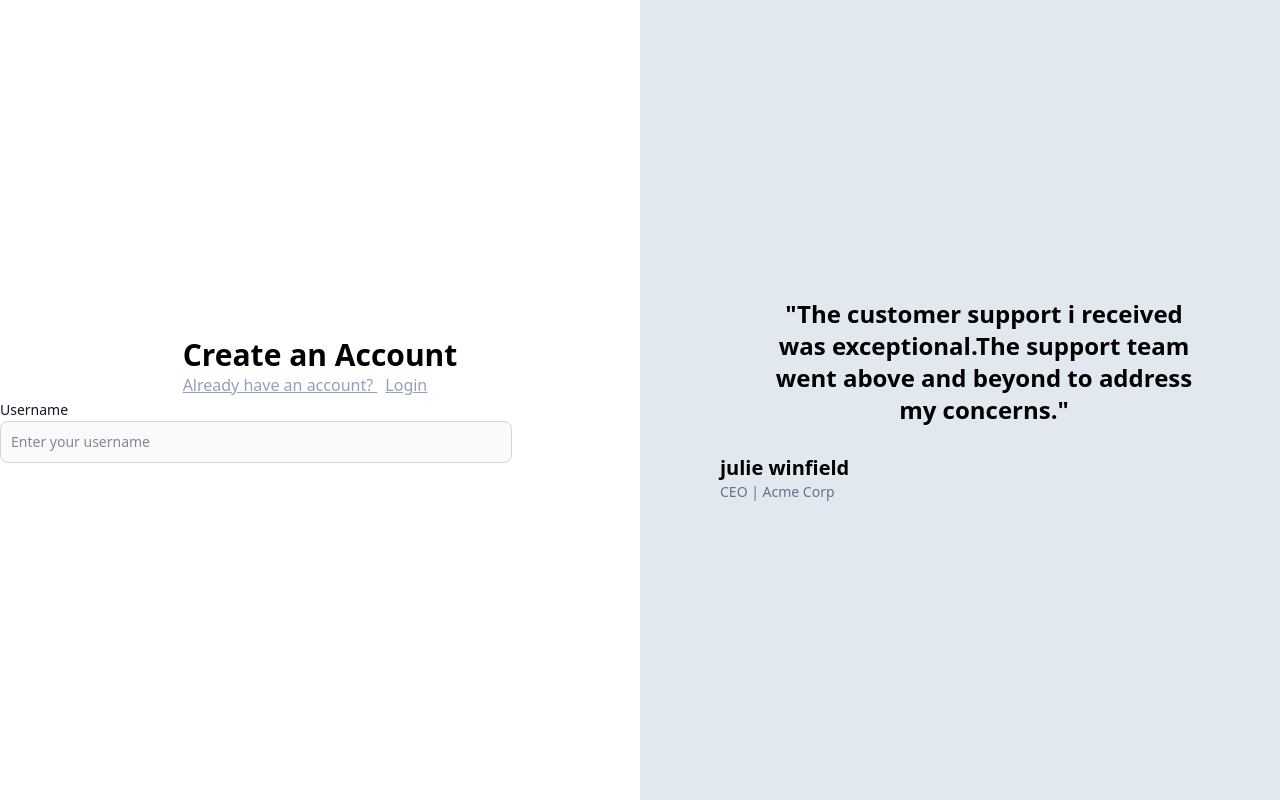
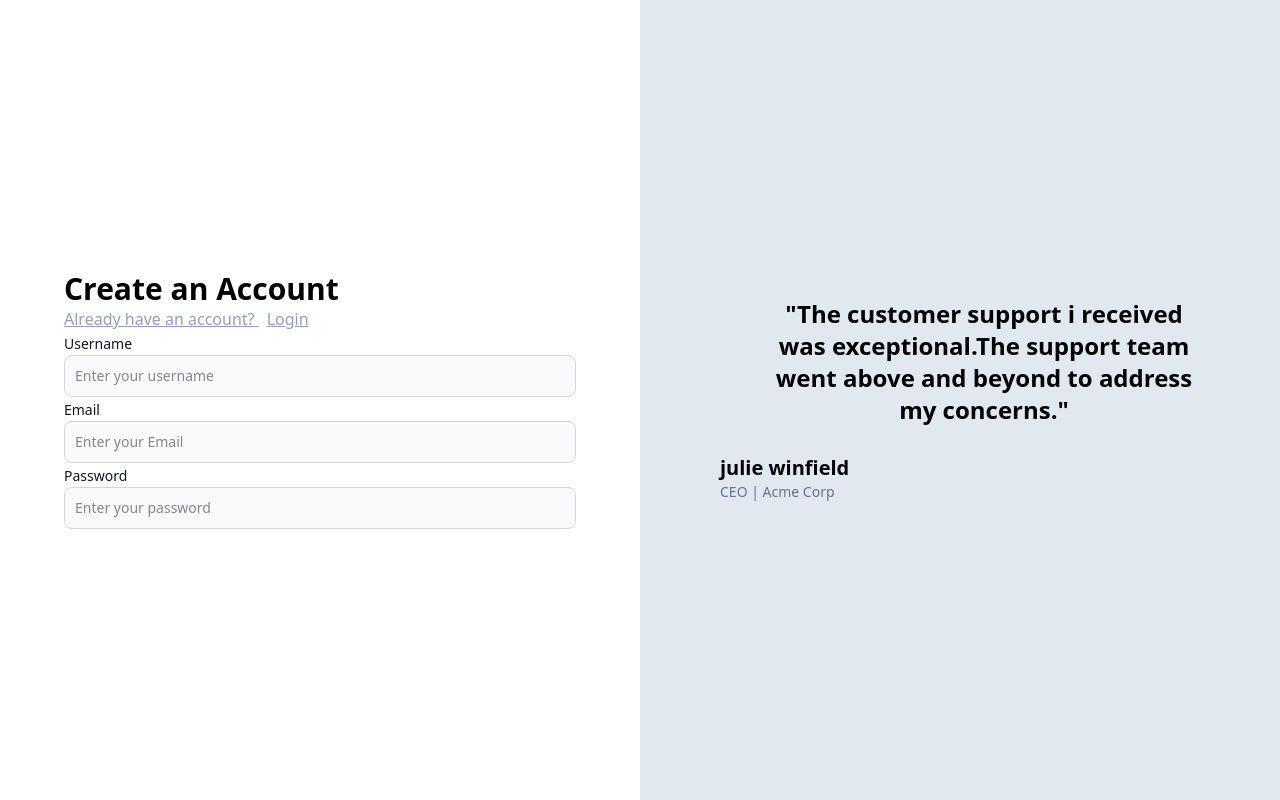
Before and after one commit to jeevikasirwani/readme, a React (Vite) app in the folder frontend/: page /signup in a window 1280 px wide. Built offline with nearby package versions, Linux system fonts and the light colour scheme.

Commit message:
auth added

```diff
--- a/frontend/src/components/Auth.tsx
+++ b/frontend/src/components/Auth.tsx
@@ -8,7 +8,7 @@ function Auth({ type }: { type: "signup" | "signin" }) {
     useAuthState();
   return (
     <div className="h-screen bg-white flex flex-col justify-center">
-      <div className="flex justify-center">
+      <div className="flex  justify-center">
         <div>
           <div className="text-3xl font-bold justify-center">
             Create an Account
@@ -18,15 +18,35 @@ function Auth({ type }: { type: "signup" | "signin" }) {
             <Link className=" pl-2 underline" to={"/signin"} />
             Login
           </div>
+
+          <div>
+            <LabelledInput
+              label="Username"
+              type="text"
+              placeholder="Enter your username"
+              value={username}
+              onChange={(e) => setUsername(e.target.value)}
+              id="username"
+            />
+            <LabelledInput
+              label="Email"
+              type="email"
+              placeholder="Enter your Email"
+              value={email}
+              onChange={(e) => setEmail(e.target.value)}
+              id="username"
+            />
+            <LabelledInput
+              label="Password"
+              type="password"
+              placeholder="Enter your password"
+              value={password}
+              onChange={(e) => setPassword(e.target.value)}
+              id="username"
+            />
+          </div>
         </div>
       </div>
-      <LabelledInput
-        label="Username"
-        placeholder="Enter your username"
-        value={username}
-        onChange={(e) => setUsername(e.target.value)}
-        id="username"
-      />
     </div>
   );
 }
@@ -37,6 +57,7 @@ interface InputType {
   onChange: (e: ChangeEvent<HTMLInputElement>) => void;
   value: string;
   id?: string;
+  type?: string;
 }
 
 function LabelledInput({
@@ -44,6 +65,7 @@ function LabelledInput({
   placeholder,
   onChange,
   value,
+  type,
   id = "input",
 }: InputType) {
   return (
@@ -55,7 +77,7 @@ function LabelledInput({
         {label}
       </label>
       <input
-        type="text"
+        type={type || "text"}
         id={id}
         className="bg-gray-50 border border-gray-300 text-gray-900 text-sm rounded-lg focus:ring-blue-500 focus:border-blue-500 block w-lg p-2.5 "
         placeholder={placeholder}
```
